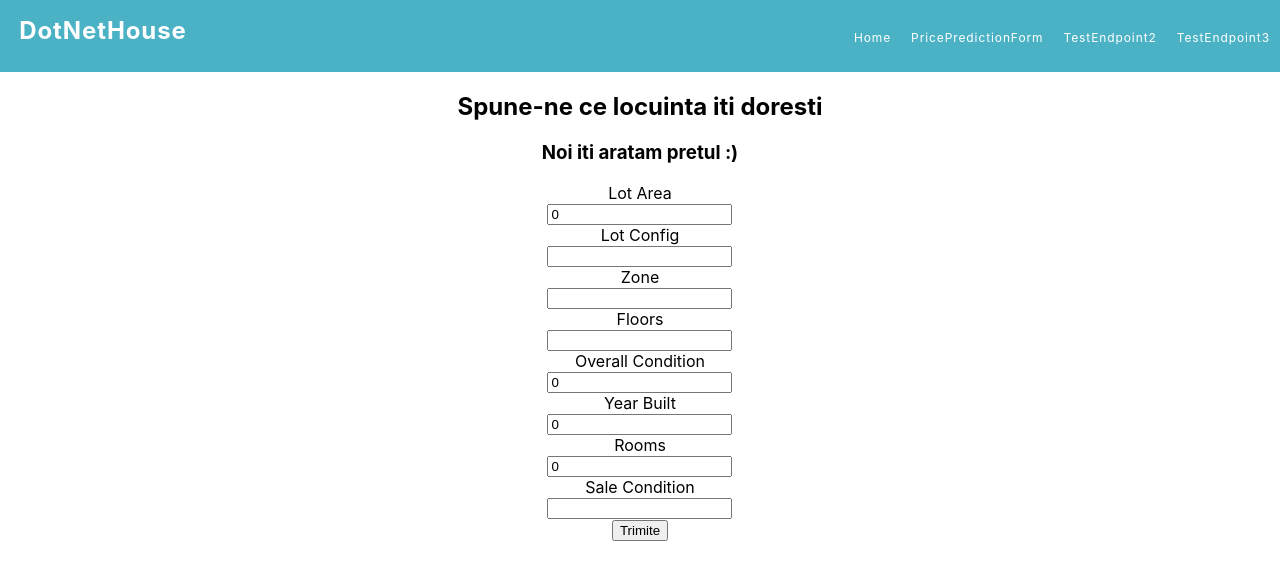
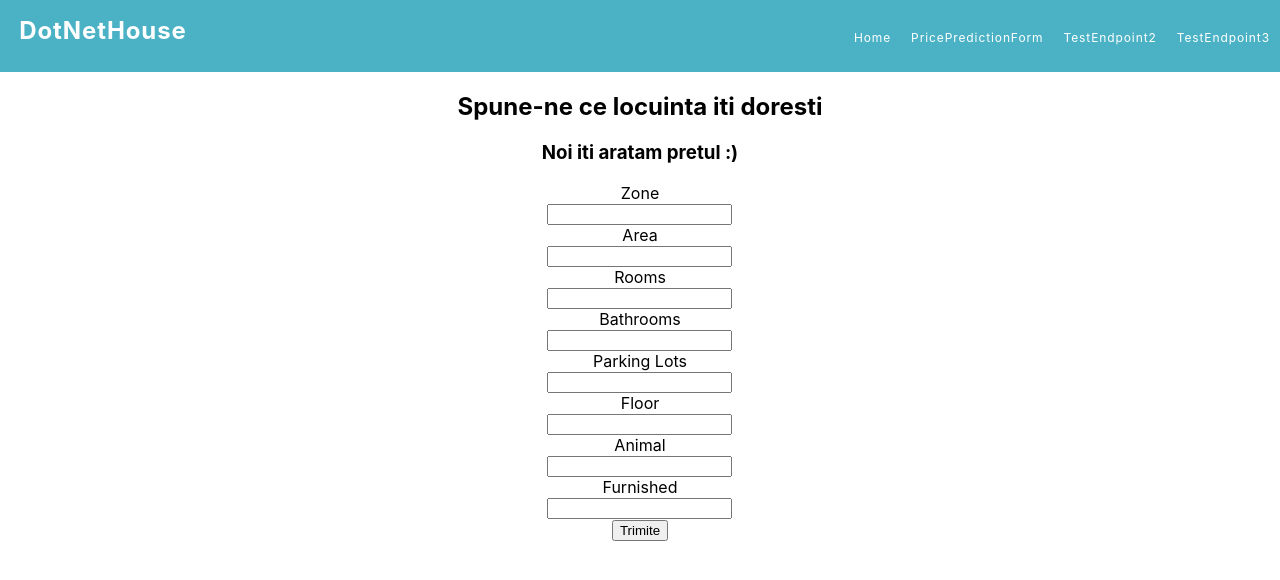
Before and after one commit to SteLoghin/proiect-NET, a React (Create React App) app in the folder react_frontend_test/: page /price-prediction in a window 1280 px wide. Shown: the top 580 px of the page. Built offline with nearby package versions, Linux system fonts and the light colour scheme.

Commit message:
Form fixes

```diff
--- a/react_frontend_test/src/Pages/PostForm.js
+++ b/react_frontend_test/src/Pages/PostForm.js
@@ -6,15 +6,14 @@ class PostForm extends Component {
 		super(props)
 
 		this.state = {
-			lotArea:0,
-			lotConfig:'',
-			zone:'',
-			floors:'',
-			overallCond:0,
-			yearBuilt:0,
-			rooms:0,
-			saleCondition:'',
-
+			Zone:'',
+			Area:0,
+			Rooms:0,
+			Bathrooms:0,
+			ParkingLots:0,
+			Floor:0,
+			Animal:0,
+			Furnished:''
 		}
 	}
 
@@ -26,8 +25,7 @@ class PostForm extends Component {
 		e.preventDefault()
 		console.log(this.state)
 		axios
-			//.post('http://localhost:5000/api/v1/predictions', this.state)
-			.post('http://dotnethouse.azurewebsites.net/api/v1/predictions', this.state)
+			.get('http://dotnethouse.azurewebsites.net/api/v1/predictions',this.state)
 			.then(response => {
 				console.log(response)
 				const data=JSON.parse(JSON.stringify(response))
@@ -40,93 +38,103 @@ class PostForm extends Component {
 	}
 
 	render() {
-		const { lotArea,lotConfig,zone,floors,overallCond,yearBuilt,rooms,saleCondition} = this.state
+		const { zone,area,rooms,bathrooms,parkingLots,floor,animal,furnished} = this.state
 		return (
 			<div className="dataForm">
 				<form onSubmit={this.submitHandler}>
 					<h2>Spune-ne ce locuinta iti doresti</h2>
 					<h3>Noi iti aratam pretul :)</h3>
 					<div>
-						<label for="lotArea">Lot Area</label><br />
+						<label >Zone
+						<br />
+						<input
+							type="text"
+							name="Zone"
+							id="Zone"
+							value={zone}
+							onChange={this.changeHandler}
+						/></label>
+					</div>
+					<div>
+					<label>Area
+					<br />
 						<input
 							type="number"
-							name="lotArea"
-							id="lotArea"
-                            placeholder="Lot Area"
-							value={lotArea}
+                            name="Area"
+							value={area}
 							onChange={this.changeHandler}
-
-						/>
+							id="lotConfig"
+						/></label>
 					</div>
 					<div>
-					<label for="lotConfig">Lot Config</label><br />
+					<label>Rooms <br />
+						<input
+							type="number"
+							name="Rooms"
+							id="Rooms"
+							value={rooms}
+							onChange={this.changeHandler}
+						/></label>
+					</div>
+					<div>
+					<label>Bathrooms
+					<br />
+						<input
+							type="number"
+                            name="Bathrooms"
+							value={bathrooms}
+							onChange={this.changeHandler}
+							id="Bathrooms"
+						/>
+					</label>
+					</div>
+					<div>
+					<label >Parking Lots
+					<br />
+						<input
+							type="number"
+                            name="ParkingLots"
+                            id="ParkingLots"
+							value={parkingLots}
+							onChange={this.changeHandler}
+						/>
+					</label>
+					</div>
+					<div>
+					<label>Floor
+					<br />
+						<input
+							type="number"
+                            name="Floor"
+                            id="Floor"
+							value={floor}
+							onChange={this.changeHandler}
+						/>
+					</label>
+					</div>
+					<div>
+					<label>Animal
+					<br />
 						<input
 							type="text"
-                            name="lotConfig"
-							value={lotConfig}
+                            name="Animal"
+                            id="Animal"
+							value={animal}
 							onChange={this.changeHandler}
-							id="lotConfig"
 						/>
+					</label>
 					</div>
 					<div>
-					<label for="zone">Zone</label><br />
+					<label>Furnished
+					<br />
 						<input
 							type="text"
-							name="zone"
-							id="zone"
-							value={zone}
+                            name="Furnished"
+                            id="Furnished"
+							value={furnished}
 							onChange={this.changeHandler}
 						/>
-					</div>
-					<div>
-					<label for="floors">Floors</label><br />
-						<input
-							type="text"
-                            name="floors"
-							value={floors}
-							onChange={this.changeHandler}
-							id="floors"
-						/>
-					</div>
-					<div>
-					<label for="overallCond">Overall Condition</label><br />
-						<input
-							type="number"
-                            name="overallCond"
-                            id="overallCond"
-							value={overallCond}
-							onChange={this.changeHandler}
-						/>
-					</div>
-					<div>
-					<label for="yearBuilt">Year Built</label><br />
-						<input
-							type="number"
-                            name="yearBuilt"
-                            id="yearBuilt"
-							value={yearBuilt}
-							onChange={this.changeHandler}
-						/>
-					</div>
-					<div>
-					<label for="rooms">Rooms</label><br />
-						<input
-							type="number"
-                            name="rooms"
-                            id="rooms"
-							value={rooms}
-							onChange={this.changeHandler}
-						/>
-					</div>
-					<div>
-					<label for="saleCondition">Sale Condition</label><br />
-						<input
-							type="text"
-                            name="saleCondition"
-                            id="saleCondition"
-							value={saleCondition}
-							onChange={this.changeHandler}
-						/>
+					</label>
 					</div>
 					<button type="submit">Trimite</button>
 					<p id="raspuns"></p>
```
Also changed, not shown: 1 other file (tests, documents, lock files or other folders).
